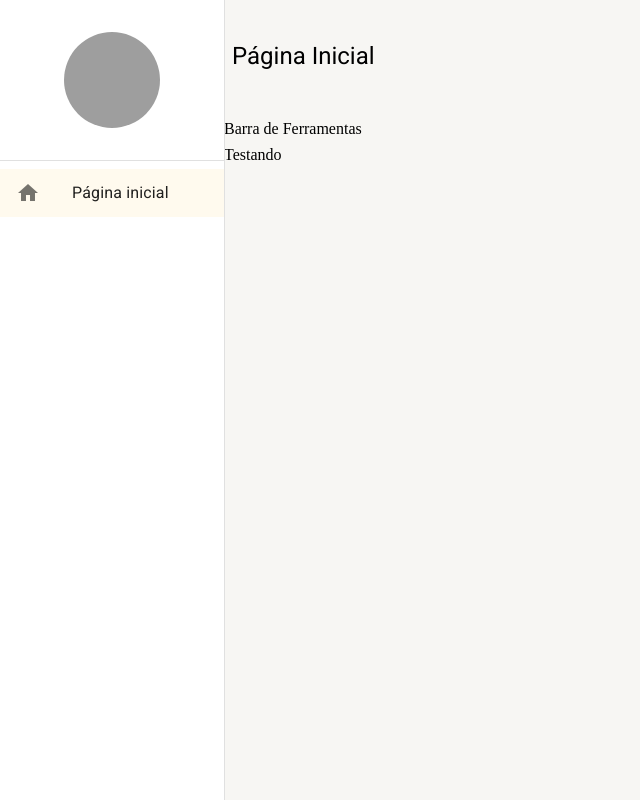
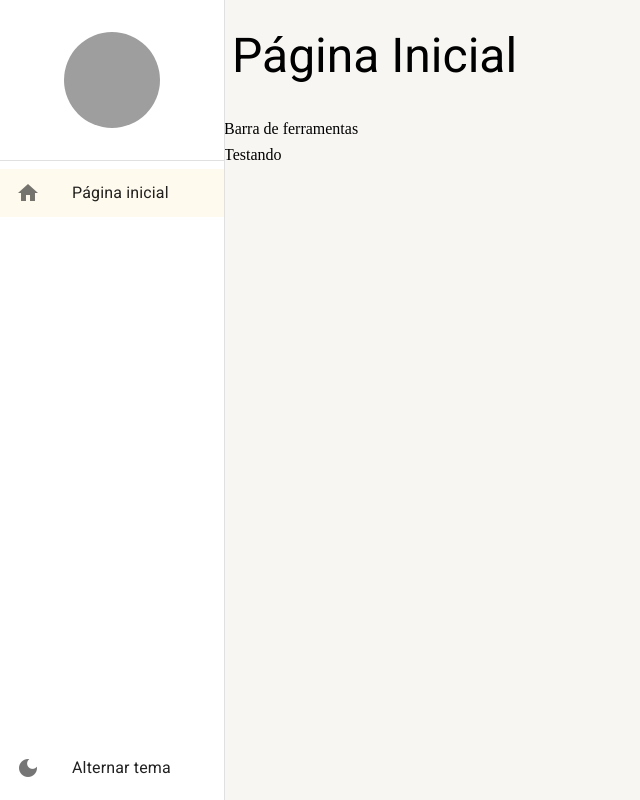
Before and after one commit to leandrodias95/gestao-populacional, a React (Vite) app: page /pagina-inicial in a window 1280 px wide. Shown: the whole page, without its empty margins (0-640 px from the left). Built offline with nearby package versions, Linux system fonts and the light colour scheme; grey boxes are pictures that could not be loaded.

Commit message:
fix: correção do dark mode

```diff
--- a/src/pages/dashboard/Dashboard.tsx
+++ b/src/pages/dashboard/Dashboard.tsx
@@ -2,7 +2,7 @@
 
 export const Dashboard = () =>{
     return(
-        <LayoutBaseDePagina titulo='Página Inicial'>
+        <LayoutBaseDePagina titulo='Página Inicial' barraDeFerramentas={<>Barra de ferramentas</>} >
             Testando
         </LayoutBaseDePagina>
 
--- a/src/shared/components/menu-lateral/MenuLateral.tsx
+++ b/src/shared/components/menu-lateral/MenuLateral.tsx
@@ -2,7 +2,7 @@
 import { useMatch, useNavigate, useResolvedPath } from 'react-router-dom';
 import { Box } from '@mui/system';
 
-import { useDrawerContext } from '../../contexts';
+import { useAppThemeContext, useDrawerContext } from '../../contexts';
 
 interface IListItemLinkProps {
   to: string;
@@ -33,8 +33,8 @@
 };
 
 
-interface IAppThemeProviderProps{
-	children: React.ReactNode;
+interface IAppThemeProviderProps {
+  children: React.ReactNode;
 }
 
 export const MenuLateral: React.FC<IAppThemeProviderProps> = ({ children }) => {
@@ -42,7 +42,7 @@
   const smDown = useMediaQuery(theme.breakpoints.down('sm'));
 
   const { isDrawerOpen, drawerOptions, toggleDrawerOpen } = useDrawerContext();
-
+  const { toggleTheme } = useAppThemeContext()
   return (
     <>
       <Drawer open={isDrawerOpen} variant={smDown ? 'temporary' : 'permanent'} onClose={toggleDrawerOpen}>
@@ -71,6 +71,17 @@
             </List>
           </Box>
 
+          <Box>
+            <List component="nav">
+              <ListItemButton onClick={toggleTheme}>
+                <ListItemIcon>
+                  <Icon>dark_mode</Icon>
+                </ListItemIcon>
+                <ListItemText primary="Alternar tema" />
+              </ListItemButton>
+            </List>
+          </Box>
+
         </Box>
       </Drawer>
 
--- a/src/shared/layouts/LayoutBaseDePagina.tsx
+++ b/src/shared/layouts/LayoutBaseDePagina.tsx
@@ -1,33 +1,42 @@
 import { Box, Icon, IconButton, Theme, Typography, useMediaQuery, useTheme } from "@mui/material";
 import { useDrawerContext } from "../contexts";
+import { ReactNode } from "react";
 
 
 interface ILayoutBaseDePaginaProps {
     children: React.ReactNode;
     titulo: string;
+    barraDeFerramentas?: ReactNode;
 }
-export const LayoutBaseDePagina: React.FC<ILayoutBaseDePaginaProps> = ({ children, titulo }) => {
+export const LayoutBaseDePagina: React.FC<ILayoutBaseDePaginaProps> = ({ children, titulo, barraDeFerramentas }) => {
 
     const smDown = useMediaQuery((theme: Theme) =>theme.breakpoints.down('sm'));
+    const mdDown = useMediaQuery((theme: Theme) =>theme.breakpoints.down('md'));
     const theme = useTheme();
 
     const {toggleDrawerOpen} = useDrawerContext();
 
     return (
         <Box height="100%" display="flex" flexDirection="column" gap={1}>
-            <Box padding={1}   display="flex"  alignItems="center"  height={theme.spacing(12)} gap={1}>
+            <Box padding={1}   display="flex"  alignItems="center" gap={1} height={theme.spacing(smDown ? 6 : mdDown ? 8 : 12)} >
                 {smDown && (<IconButton onClick={toggleDrawerOpen}>
                    <Icon>menu</Icon>
                 </IconButton>
                 )}
-                <Typography variant="h5">
+                <Typography
+                variant={smDown ? 'h5' : mdDown ? 'h4' : 'h3'}
+                overflow="hidden"
+                whiteSpace="nowrap"
+                textOverflow="ellipsis"
+                >
                 {titulo}
                 </Typography>
             </Box>
-            <Box>
-                Barra de Ferramentas
+           {barraDeFerramentas &&( <Box>
+                {barraDeFerramentas}
             </Box>
-            <Box>
+            )}
+            <Box flex={1} overflow="auto">
                 {children}
             </Box>
         </Box>
--- /dev/null
+++ b/src/shared/themes/Dark.ts
@@ -0,0 +1,29 @@
+import { createTheme } from '@mui/material';
+import { cyan, yellow } from '@mui/material/colors';
+
+export const DarkTheme = createTheme({
+  palette: {
+    mode: 'dark',
+    primary: {
+      main: yellow[700],
+      dark: yellow[800],
+      light: yellow[500],
+      contrastText: '#ffffff',
+    },
+    secondary: {
+      main: cyan[500],
+      dark: cyan[400],
+      light: cyan[300],
+      contrastText: '#ffffff',
+    },
+    background: {
+      paper: '#303134',
+      default: '#202124',
+    },
+  },
+  typography: {
+    allVariants: {
+      color: 'white',
+    }
+  }
+});
--- /dev/null
+++ b/src/shared/themes/Light.ts
@@ -0,0 +1,23 @@
+import { createTheme } from '@mui/material';
+import { cyan, yellow } from '@mui/material/colors';
+
+export const LightTheme = createTheme({
+  palette: {
+    primary: {
+      main: yellow[700],
+      dark: yellow[800],
+      light: yellow[500],
+      contrastText: '#ffffff',
+    },
+    secondary: {
+      main: cyan[500],
+      dark: cyan[400],
+      light: cyan[300],
+      contrastText: '#ffffff',
+    },
+    background: {
+      paper: '#ffffff',
+      default: '#f7f6f3',
+    }
+  }
+});
--- a/src/shared/themes/dark.ts
+++ /dev/null
@@ -1,23 +0,0 @@
-import { createTheme } from "@mui/material";
-import { cyan, yellow } from "@mui/material/colors";
-
-export const DarkTheme = createTheme({
-	palette: {
-		primary: {
-			main: yellow[700],
-			dark: yellow[800],
-			light: yellow[500],
-			contrastText: "#ffffff",
-		},
-		secondary: {
-			main: cyan[500],
-			dark: cyan[400],
-			light: cyan[300],
-			contrastText: "#ffffff",
-		},
-		background: {
-			paper: "#ffffff",
-			default: "#202124",
-		},
-	},
-});
--- a/src/shared/themes/index.ts
+++ b/src/shared/themes/index.ts
@@ -1,2 +1,2 @@
-export * from "./light";
-export * from "./dark";
+export * from "./Light";
+export * from "./Dark";
--- a/src/shared/themes/light.ts
+++ /dev/null
@@ -1,23 +0,0 @@
-import { createTheme } from "@mui/material";
-import { cyan, yellow } from "@mui/material/colors";
-
-export const LightTheme = createTheme({
-	palette: {
-		primary: {
-			main: yellow[700],
-			dark: yellow[800],
-			light: yellow[500],
-			contrastText: "#ffffff",
-		},
-		secondary: {
-			main: cyan[500],
-			dark: cyan[400],
-			light: cyan[300],
-			contrastText: "#ffffff",
-		},
-		background: {
-			paper: "#ffffff",
-			default: "#f7f6f3",
-		},
-	},
-});
```
